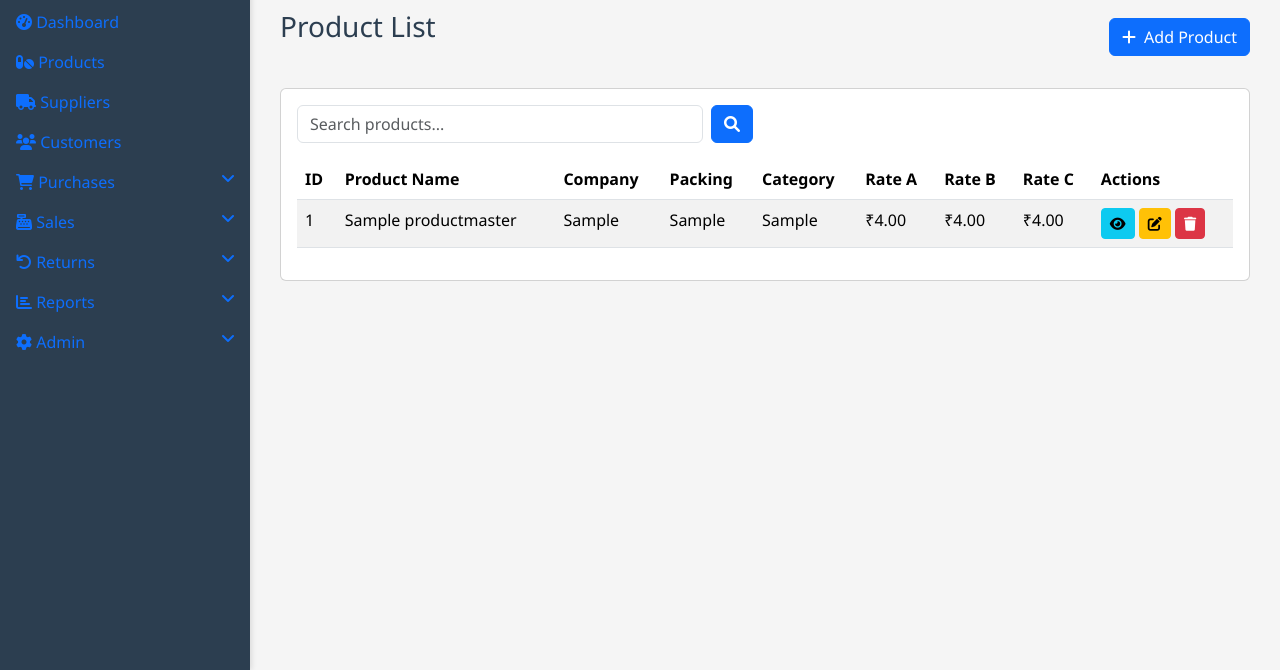
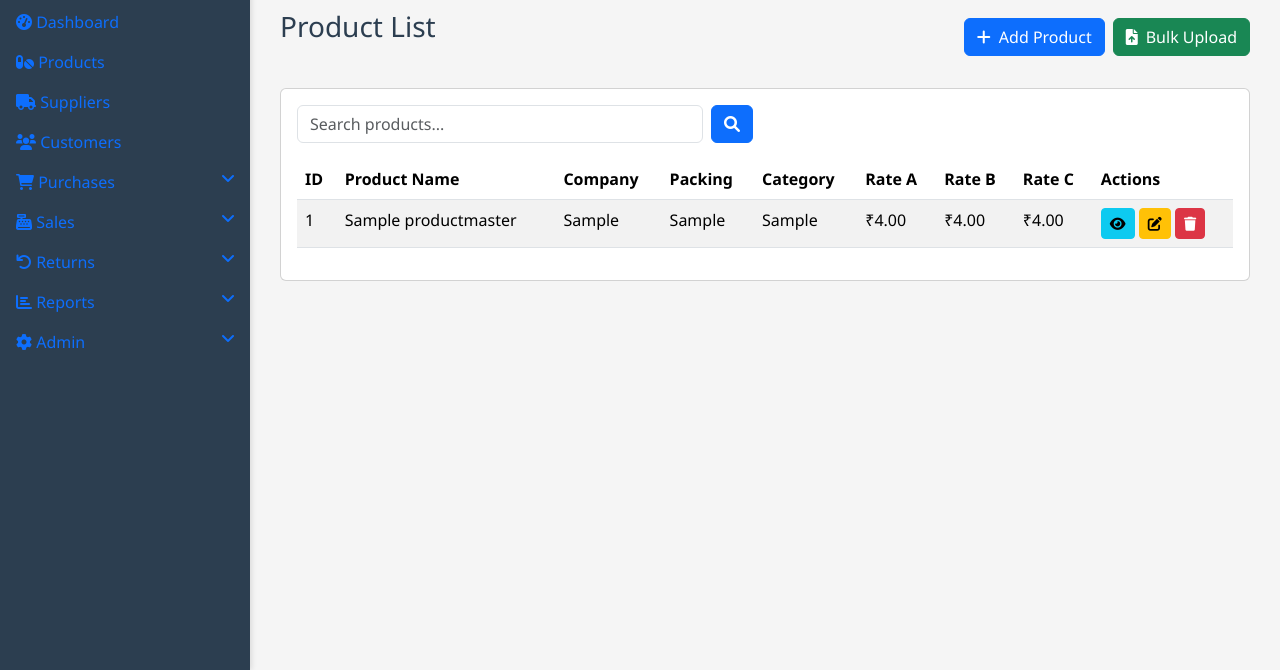
Before and after one commit to Pratiks7559/pharma-management-systems, a Django app: page /products/ in a window 1280 px wide. Shown: the part 130-800 px from the top of the page. Run offline with Django 4.2, Linux system fonts and the light colour scheme; a user stored in the database is signed in; tables that the repository leaves empty hold one stand-in row (values such as "Sample post").

Commit message:
Improve product management with bulk uploads and enhanced admin access control
Adds bulk product upload functionality and refactors admin role validation in views.py and product_list.html.

Replit-Commit-Author: Agent
Replit-Commit-Session-Id: 0dc6f3b5-868a-4a0c-aef4-88435edc90d1
Replit-Commit-Screenshot-Url: https://storage.googleapis.com/screenshot-production-us-central1/2d072680-5ca2-4879-a39d-02f3bbe69017/d672d518-af74-47d2-8389-29d01b2589f9.jpg

```diff
--- a/pharmamgmt/core/urls.py
+++ b/pharmamgmt/core/urls.py
@@ -22,6 +22,7 @@ urlpatterns = [
     # Products
     path('products/', views.product_list, name='product_list'),
     path('products/add/', views.add_product, name='add_product'),
+    path('products/bulk-upload/', views.bulk_upload_products, name='bulk_upload_products'),
     path('products/<int:pk>/', views.product_detail, name='product_detail'),
     path('products/<int:pk>/update/', views.update_product, name='update_product'),
     path('products/<int:pk>/delete/', views.delete_product, name='delete_product'),
--- a/pharmamgmt/core/views.py
+++ b/pharmamgmt/core/views.py
@@ -321,7 +321,8 @@ def product_detail(request, pk):
 
 @login_required
 def bulk_upload_products(request):
-    if not request.user.user_type.lower() == 'admin':
+    # Check if user is admin (case-insensitive)
+    if not request.user.user_type.lower() in ['admin']:
         messages.error(request, "You don't have permission to access this page.")
         return redirect('product_list')
 
@@ -411,7 +412,8 @@ def bulk_upload_products(request):
 
 @login_required
 def delete_product(request, pk):
-    if not request.user.user_type == 'admin':
+    # Check if user is admin (case-insensitive)
+    if not request.user.user_type.lower() in ['admin']:
         messages.error(request, "You don't have permission to perform this action.")
         return redirect('product_list')
 
@@ -519,7 +521,8 @@ def supplier_detail(request, pk):
 
 @login_required
 def delete_supplier(request, pk):
-    if not request.user.user_type == 'admin':
+    # Check if user is admin (case-insensitive)
+    if not request.user.user_type.lower() in ['admin']:
         messages.error(request, "You don't have permission to perform this action.")
         return redirect('supplier_list')
 
@@ -627,7 +630,8 @@ def customer_detail(request, pk):
 
 @login_required
 def delete_customer(request, pk):
-    if not request.user.user_type == 'admin':
+    # Check if user is admin (case-insensitive)
+    if not request.user.user_type.lower() in ['admin']:
         messages.error(request, "You don't have permission to perform this action.")
         return redirect('customer_list')
 
@@ -812,7 +816,8 @@ def add_invoice_payment(request, invoice_id):
 
 @login_required
 def delete_invoice(request, pk):
-    if not request.user.user_type == 'admin':
+    # Check if user is admin (case-insensitive)
+    if not request.user.user_type.lower() in ['admin']:
         messages.error(request, "You don't have permission to perform this action.")
         return redirect('invoice_list')
 
@@ -997,7 +1002,8 @@ def add_sales_payment(request, invoice_id):
 
 @login_required
 def delete_sales_invoice(request, pk):
-    if not request.user.user_type == 'admin':
+    # Check if user is admin (case-insensitive)
+    if not request.user.user_type.lower() in ['admin']:
         messages.error(request, "You don't have permission to perform this action.")
         return redirect('sales_invoice_list')
 
--- a/pharmamgmt/templates/products/product_list.html
+++ b/pharmamgmt/templates/products/product_list.html
@@ -2,10 +2,15 @@
 {% load custom_filters %}
 
 {% block page_actions %}
-<div>
+<div class="d-flex gap-2">
     <a href="{% url 'add_product' %}" class="btn btn-primary">
         <i class="fas fa-plus me-2"></i>Add Product
     </a>
+    {% if request.user.user_type == 'admin' or request.user.user_type == 'Admin' %}
+    <a href="{% url 'bulk_upload_products' %}" class="btn btn-success">
+        <i class="fas fa-file-upload me-2"></i>Bulk Upload
+    </a>
+    {% endif %}
 </div>
 {% endblock %}
 
```
